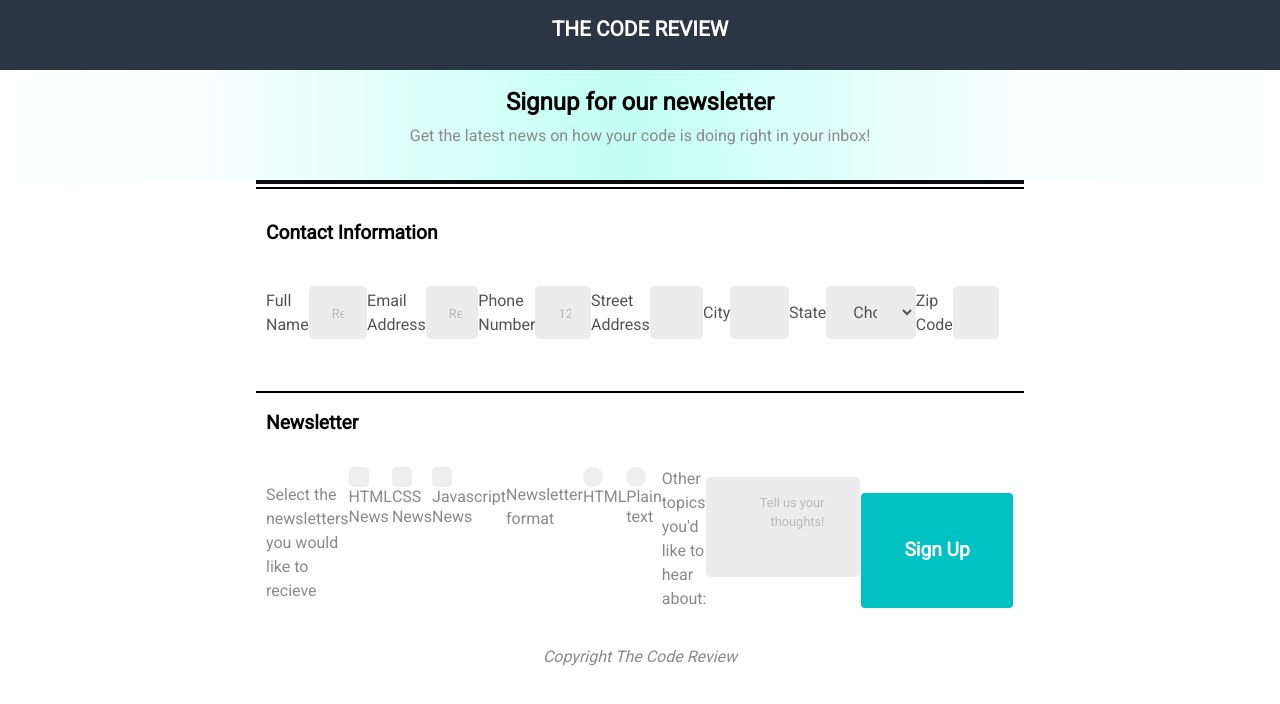
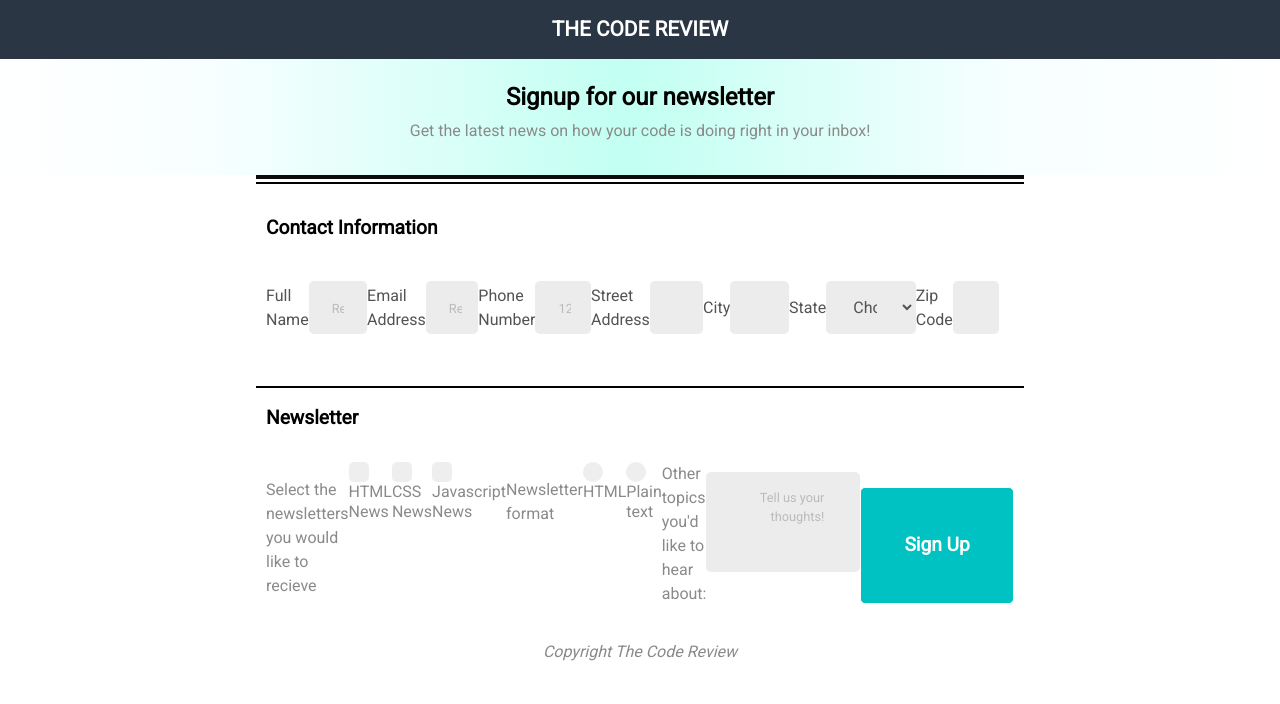
Before and after one commit to Jordanburch101/Techdegree-project-3, a plain HTML site: page index.html in a window 1280 px wide. Drawn offline with Linux system fonts and the light colour scheme.

Commit message:
Fixed code

```diff
--- a/css/style.css
+++ b/css/style.css
@@ -10,7 +10,7 @@ body {
     color: #8a8a8a;
     display: flex;
     flex-direction: column;
-    transition: all .3s;
+    justify-content: center;
 
 }
 
@@ -70,13 +70,6 @@ input[name="user_zip"] {
     width: 50%;
 }
 
-/* ::placeholder {
-    text-align: right;
-    font-size: .8em;
-    font-style: italic;
-    color: #bbbbbb;
-    padding-right: 1EM;
-} */
 
 ::-webkit-input-placeholder {
     text-align: right;
@@ -226,9 +219,10 @@ font-size: 1em;
 
 .col {
     display: flex;
-    justify-content: space-between;
+    justify-content: center;
     margin-left: 10%;
     margin-right: 10%;
+
 }
 
 
@@ -293,23 +287,6 @@ font-size: 1em;
 
 @media (min-width: 768px) {
 
-    .main-header {
-        position: fixed;
-        width: 100%;
-        top: 0px;
-        z-index: 1000;
-        height: 70px;
-    }
-
-    body {
-        margin-top: 2em;
-    }
-
-    .signup {
-        margin-top: 2em;
-    }
-
-
     h2 {
         font-size: 1.5em;
     }
--- a/index.html
+++ b/index.html
@@ -135,7 +135,7 @@
                 <div class="border_2"> <!--Second Border-->
                 </div>
 
-                <fieldset class="col newsletter">
+                <fieldset class="col">
                     <legend><span class="title">Newsletter</span></legend>
 
                     <h3>Select the newsletters you would like to recieve</h3>
@@ -185,7 +185,7 @@
             </form>
 
 
-        <footer><!--Footer-->
+        <footer class="col"><!--Footer-->
             <p>Copyright The Code Review</p>
         </footer>
     </body>
```
